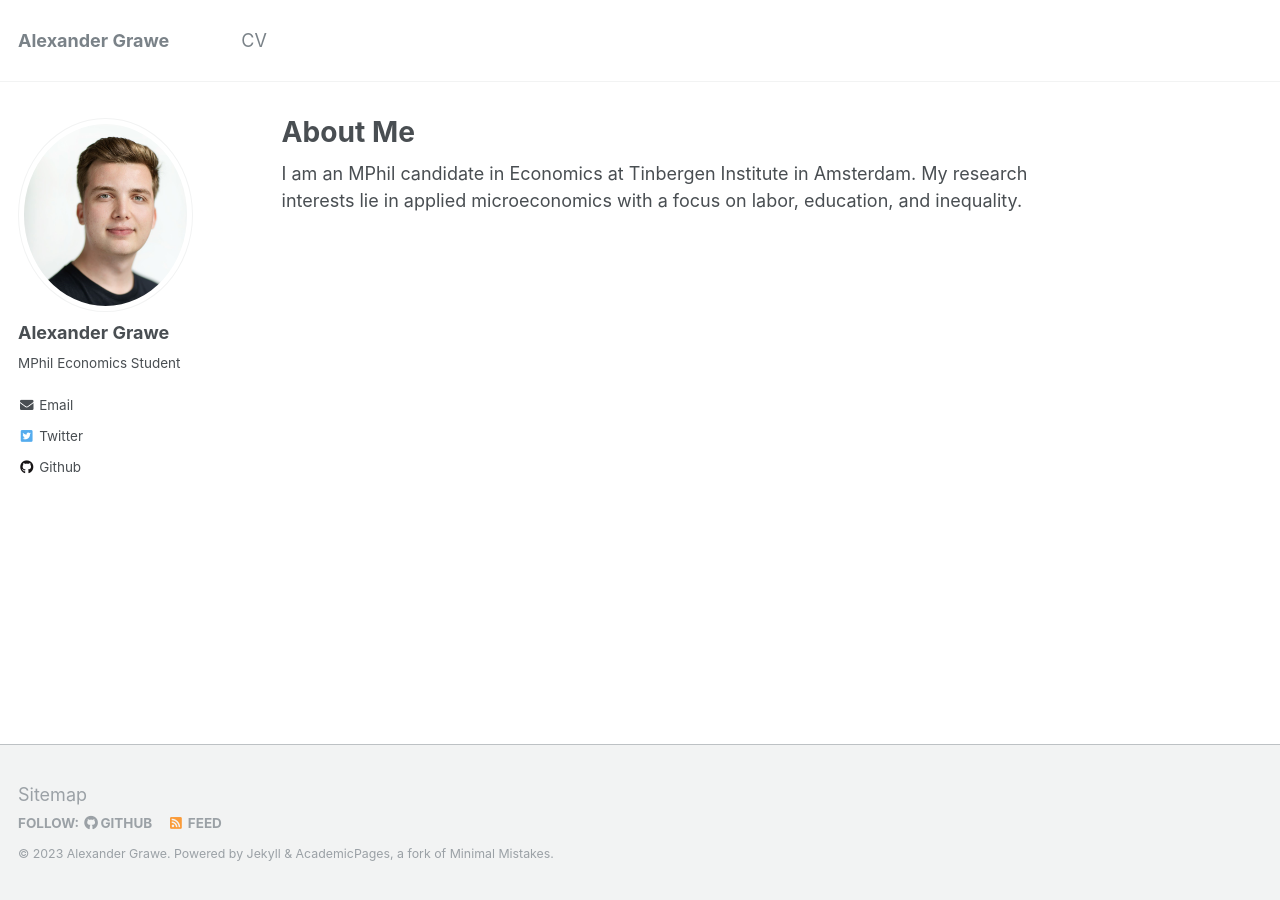
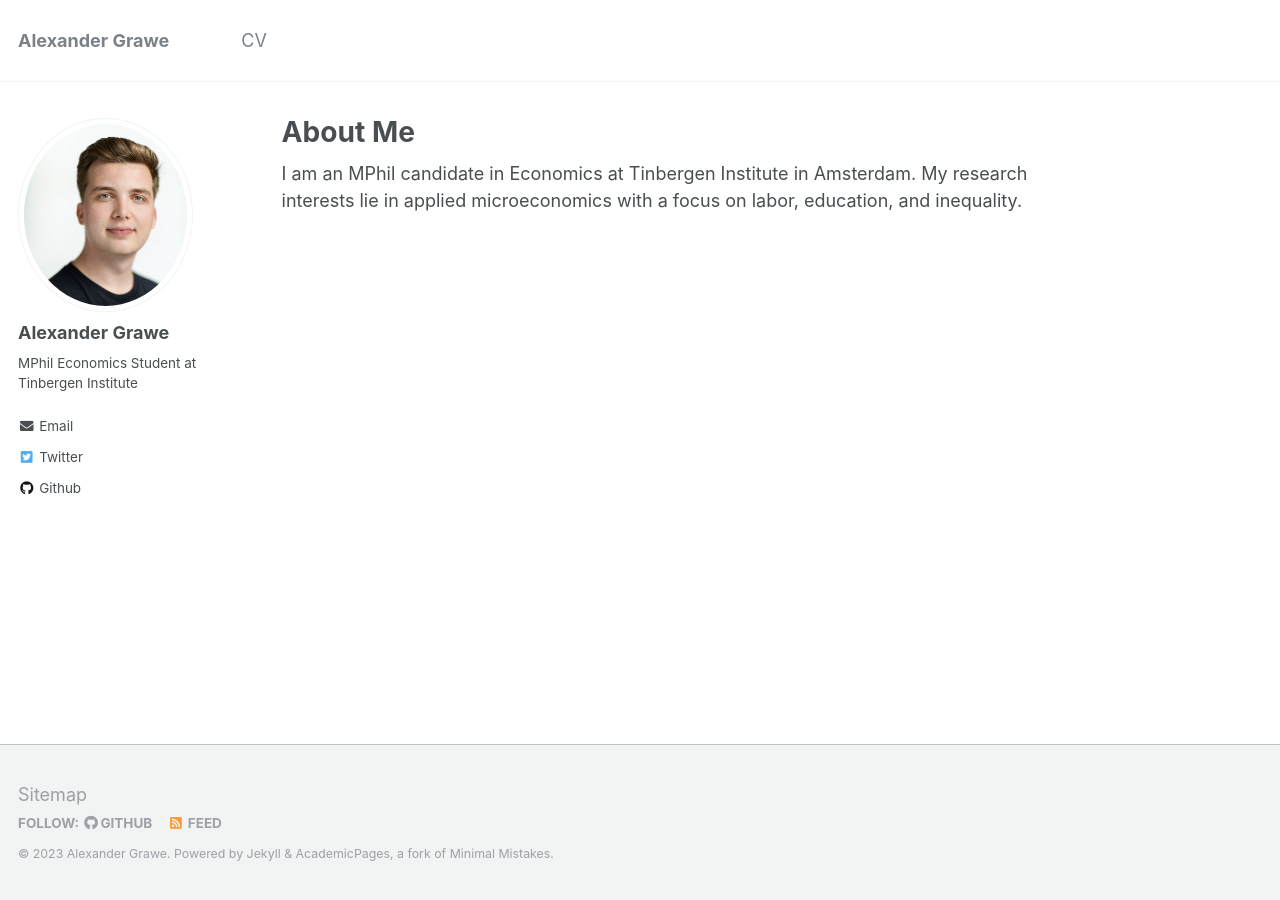
Before and after one commit to agrawe/agrawe.github.io, a Jekyll site: the page built from _pages/about.md, in a window 1280 px wide. Built offline with Jekyll 4.4.1, drawn with Linux system fonts in a browser that asks for light colours.

Commit message:
change CV size and bio

```diff
--- a/_config.yml
+++ b/_config.yml
@@ -82,7 +82,7 @@
 author:
   name             : "Alexander Grawe"
   avatar           : "Alexander_Grawe.jpg"
-  bio              : "MPhil Economics Student"
+  bio              : "MPhil Economics Student at Tinbergen Institute"
   location         :
   employer         :
   pubmed           :
```
Also changed, not shown: _pages/cv.md (+1 -1 lines).
